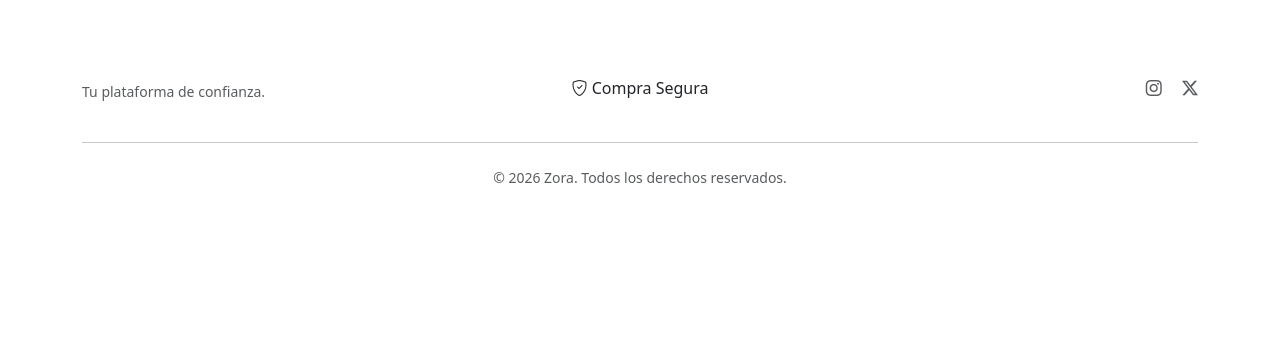
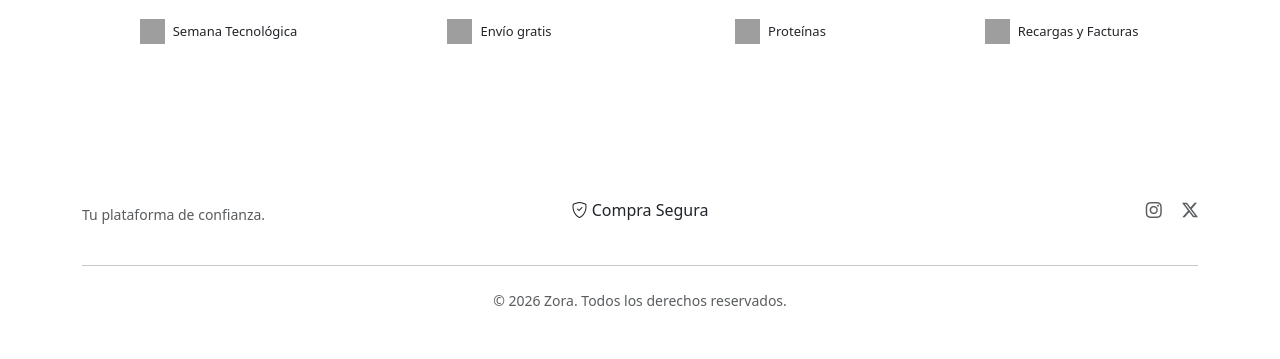
Before and after one commit to Farita1/online_store, a Flask app: page / in a window 1280 px wide. Shown: the part 508-867 px from the top of the page. Before the commit the page ends 691 px from the top, so only its background shows below. Run offline with Flask 3, Linux system fonts and the light colour scheme; data that the repository does not hold is empty; some libraries are stand-ins or nearby versions; grey boxes are pictures that could not be loaded.

Commit message:
news templates (search, cart) and logic backend views.py

```diff
--- a/website/auth.py
+++ b/website/auth.py
@@ -1,3 +1,5 @@
+from datetime import datetime
+
 from flask import Blueprint, flash, redirect, render_template, url_for
 from flask_login import current_user, login_user, login_required, logout_user
 from .forms import PasswordChangeForm, SignUpForm, LoginForm
@@ -70,7 +72,9 @@ def profile(customer_id):
     if current_user.id == 1:
         # Obtenemos los productos para mostrar el conteo en las stats del dashboard
         items = Product.query.all()
-        return render_template('admin_profile.html', customer=current_user, items=items)
+        # Obtenemos la hora del sistema para mostrarla en el dashboard
+        time_now = datetime.now().strftime("%I:%M %p")
+        return render_template('admin_profile.html', customer=current_user, items=items, time_now=time_now)
 
     # 2. Si no es admin, cargamos el perfil de cliente normal
     customer = Customer.query.get_or_404(customer_id)
--- a/website/templates/admin_profile.html
+++ b/website/templates/admin_profile.html
@@ -102,7 +102,7 @@
                     </div>
                     <div class="col-md-4">
                         <small class="text-muted d-block fw-bold small text-uppercase">Último Acceso</small>
-                        <span class="text-white small">Hoy, {{ range(10, 24)|random }}:00</span>
+                        <span class="text-white small">Hoy, {{ time_now }}</span>
                     </div>
                 </div>
             </div>
--- a/website/templates/base.html
+++ b/website/templates/base.html
@@ -40,15 +40,24 @@
                     <li class="nav-item"><a class="nav-link" href="#">Tendencias</a></li>
                 </ul>
 
-                <form class="d-flex mx-auto search-container" role="search" action="/search" style="width: 45%;" method="POST">
+                <form class="d-flex mx-auto search-container" role="search" action="/search" style="width: 40%;" method="POST">
                     <input class="form-control search-input" name="search" type="search" placeholder="Buscar en Zora..." aria-label="Search">
                     <button class="btn btn-zora" type="submit"><i class="bi bi-search"></i></button>
                 </form>
 
                 <ul class="navbar-nav ms-auto align-items-center">
-                    <li class="nav-item px-3">
-                        <a class="nav-link cart-icon" href="/cart">
-                            <i class="bi bi-bag-heart"></i>
+                    <li class="nav-item px-2">
+                        <a class="nav-link cart-icon" href="/wishlist" title="Lista de Deseos">
+                            <i class="bi bi-heart"></i>
+                            <span class="position-absolute top-0 start-100 translate-middle badge rounded-pill badge-zora">
+                                0
+                            </span>
+                        </a>
+                    </li>
+
+                    <li class="nav-item px-2 me-2">
+                        <a class="nav-link cart-icon" href="{{ url_for('views.show_cart') }}" title="Mi Carrito">
+                            <i class="bi bi-bag"></i>
                             <span class="position-absolute top-0 start-100 translate-middle badge rounded-pill badge-zora">
                                 {{ cart | length if cart else 0 }}
                             </span>
@@ -135,6 +144,7 @@
     </footer>
 
     <script src="https://code.jquery.com/jquery-3.7.1.min.js"></script>
+    <script src="{{ url_for ('static', filename='js/myScript.js')}}"></script>
     <script src="https://cdn.jsdelivr.net/npm/bootstrap@5.3.0/dist/js/bootstrap.bundle.min.js"></script>
     <script src='{{ url_for("static", filename="js/owl.carousel.min.js") }}'></script>
     <script src='{{ url_for("static", filename="js/jquery.dataTables.min.js") }}'></script>
--- a/website/templates/home.html
+++ b/website/templates/home.html
@@ -4,92 +4,137 @@
 
 {% block body %}
 
-<div class="container text-center">
-    <div class="row" style="margin: 10px;">
-        <div class="col" style="margin: 3px;">
-            <div class="list-group shadow" id="right1" style="background-color: var(--zora-nav); border-radius: 10px; overflow: hidden; border: 1px solid #2d3238;">
-                <a href="" class="list-group-item list-group-item-action" style="background-color: transparent; color: var(--zora-text); border: 1px solid #252a30; text-align: left;">
-                    <i class="fa-solid fa-cart-shopping me-2" style="color: var(--zora-primary);"></i>
+<div class="container mt-4">
+    <div class="row g-3">
+        <div class="col-md-3">
+            <div class="list-group zora-card-bg shadow" id="right1" style="overflow: hidden;">
+                <a href="" class="list-group-item list-group-item-action">
+                    <i class="fa-solid fa-cart-shopping me-2 zora-dot"></i>
                     <span class="link-name">Supermercado</span>
                 </a>
-                <a href="" class="list-group-item list-group-item-action" style="background-color: transparent; color: var(--zora-text); border: 1px solid #252a30; text-align: left;">
-                    <i class="fa-solid fa-shirt me-2" style="color: var(--zora-primary);"></i>
+                <a href="" class="list-group-item list-group-item-action">
+                    <i class="fa-solid fa-shirt me-2 zora-dot"></i>
                     <span class="link-name">Moda</span>
                 </a>
-                <a href="" class="list-group-item list-group-item-action" style="background-color: transparent; color: var(--zora-text); border: 1px solid #252a30; text-align: left;">
-                    <i class="fa-solid fa-dumbbell me-2" style="color: var(--zora-primary);"></i>
+                <a href="" class="list-group-item list-group-item-action">
+                    <i class="fa-solid fa-dumbbell me-2 zora-dot"></i>
                     <span class="link-name">Artículos deportivos</span>
                 </a>
-                <a href="" class="list-group-item list-group-item-action" style="background-color: transparent; color: var(--zora-text); border: 1px solid #252a30; text-align: left;">
-                    <i class="fa-solid fa-bag-shopping me-2" style="color: var(--zora-primary);"></i>
+                <a href="" class="list-group-item list-group-item-action">
+                    <i class="fa-solid fa-bag-shopping me-2 zora-dot"></i>
                     <span class="link-name">Fashion</span>
                 </a>
-                <a href="" class="list-group-item list-group-item-action" style="background-color: transparent; color: var(--zora-text); border: 1px solid #252a30; text-align: left;">
-                    <i class="fa-solid fa-capsules me-2" style="color: var(--zora-primary);"></i>
+                <a href="" class="list-group-item list-group-item-action">
+                    <i class="fa-solid fa-capsules me-2 zora-dot"></i>
                     <span class="link-name">Suplementos</span>
                 </a>
             </div>
         </div>
 
-        <div class="col-md-7" style="margin: 3px;">
-            <img src="../static/images/center.jpg" alt="" style="width: 100%; height: 365px; border-radius: 10px; object-fit: cover; border: 1px solid #2d3238;">
+        <div class="col-md-6 text-center">
+            <img src="{{ url_for('static', filename='images/center.jpg') }}" alt="Promo" class="img-fluid shadow-glow" style="border-radius: 10px; height: 365px; width: 100%; object-fit: cover; border: 1px solid #2d3238;">
         </div>
 
-        <div class="col-md-2">
-            <div class="row shadow" style="background-color: var(--zora-nav); border-radius: 10px; padding: 10px; border: 1px solid #2d3238;">
-                <div class="row" style="display: flex; align-items: center; margin-top: 5px;">
-                    <div class="col-auto"><img src="../static/images/help.png" style="width: 25px; height: 25px;"></div>
-                    <div class="col" style="padding-left: 5px; text-align: left;">
-                        <h6 style="font-size: 11px; font-weight: 600; margin: 0; color: var(--zora-text);">CENTRO DE AYUDA</h6>
-                        <p style="font-size: 10px; color: var(--zora-muted); margin: 0;">Atención al cliente</p>
+        <div class="col-md-3">
+            <div class="zora-card-bg p-3 mb-3 shadow">
+                <div class="d-flex align-items-center mb-2">
+                    <img src="{{ url_for('static', filename='images/help.png') }}" style="width: 25px; height: 25px;" class="me-2">
+                    <div>
+                        <h6 class="mb-0 text-white" style="font-size: 11px; font-weight: 700;">CENTRO DE AYUDA</h6>
+                        <small class="text-muted" style="font-size: 10px;">Atención al cliente</small>
                     </div>
                 </div>
-                <hr style="border-top: 1px solid #333; margin: 10px 0; opacity: 0.5;">
-                <div class="row" style="display: flex; align-items: center;">
-                    <div class="col-auto"><img src="../static/images/return.png" style="width: 25px; height: 25px;"></div>
-                    <div class="col" style="padding-left: 5px; text-align: left;">
-                        <h6 style="font-size: 11px; font-weight: 600; margin: 0; color: var(--zora-text);">DEVOLUCIÓN FÁCIL</h6>
-                        <p style="font-size: 10px; color: var(--zora-muted); margin: 0;">Reembolso rápido</p>
+                <hr style="border-top: 1px solid #333; opacity: 0.3; margin: 10px 0;">
+                <div class="d-flex align-items-center mb-2">
+                    <img src="{{ url_for('static', filename='images/return.png') }}" style="width: 25px; height: 25px;" class="me-2">
+                    <div>
+                        <h6 class="mb-0 text-white" style="font-size: 11px; font-weight: 700;">DEVOLUCIÓN FÁCIL</h6>
+                        <small class="text-muted" style="font-size: 10px;">Reembolso rápido</small>
                     </div>
                 </div>
-                <hr style="border-top: 1px solid #333; margin: 10px 0; opacity: 0.5;">
-                <div class="row" style="display: flex; align-items: center; margin-bottom: 5px;">
-                    <div class="col-auto"><img src="../static/images/payment.png" style="width: 25px; height: 25px;"></div>
-                    <div class="col" style="padding-left: 5px; text-align: left;">
-                        <h6 style="font-size: 11px; font-weight: 600; margin: 0; color: var(--zora-text);">VENDE EN ZORA</h6>
-                        <p style="font-size: 10px; color: var(--zora-muted); margin: 0;">Programa FBZ</p>
+                <hr style="border-top: 1px solid #333; opacity: 0.3; margin: 10px 0;">
+                <div class="d-flex align-items-center">
+                    <img src="{{ url_for('static', filename='images/payment.png') }}" style="width: 25px; height: 25px;" class="me-2">
+                    <div>
+                        <h6 class="mb-0 text-white" style="font-size: 11px; font-weight: 700;">VENDE EN ZORA</h6>
+                        <small class="text-muted" style="font-size: 10px;">Programa FBZ</small>
                     </div>
                 </div>
             </div>
-            <div class="row" style="margin-top: 12px;">
-                <img src="../static/images/right2.webp" alt="Banner" style="width: 100%; border-radius: 10px; border: 1px solid #2d3238;">
+
+            <div class="text-center">
+                <img src="{{ url_for('static', filename='images/right2.webp') }}" alt="Banner" class="img-fluid rounded border-primary-zora shadow-glow">
             </div>
         </div>
     </div>
 </div>
 
-<div class="container text-center">
-    <div class="row" style="margin: 8px;">
-        <div class="col" style="display: flex; align-items: center; justify-content: center; background-color: var(--zora-nav); border-radius: 10px; padding: 10px; margin: 5px; border: 1px solid #2d3238;">
-            <img src="../static/images/techweek.png" alt="" style="width: 25px; height: 25px;">
-            <h6 style="margin: 0 0 0 10px; font-size: 13px; color: var(--zora-text);">Semana Tecnológica</h6>
+<div class="container mt-4">
+    <div class="row g-2">
+        <div class="col-md-3">
+            <div class="zora-card-bg d-flex align-items-center p-3 justify-content-center border-0">
+                <img src="{{ url_for('static', filename='images/techweek.png') }}" alt="" style="width: 25px; height: 25px;" class="me-2">
+                <h6 class="mb-0" style="font-size: 13px; font-weight: 500;">Semana Tecnológica</h6>
+            </div>
         </div>
-        <div class="col" style="display: flex; align-items: center; justify-content: center; background-color: var(--zora-nav); border-radius: 10px; padding: 10px; margin: 5px; border: 1px solid #2d3238;">
-            <img src="../static/images/FreeDelivery.png" alt="" style="width: 25px; height: 25px;">
-            <h6 style="margin: 0 0 0 10px; font-size: 13px; color: var(--zora-text);">Envío gratis</h6>
+        <div class="col-md-3">
+            <div class="zora-card-bg d-flex align-items-center p-3 justify-content-center border-0">
+                <img src="{{ url_for('static', filename='images/FreeDelivery.png') }}" alt="" style="width: 25px; height: 25px;" class="me-2">
+                <h6 class="mb-0" style="font-size: 13px; font-weight: 500;">Envío gratis</h6>
+            </div>
         </div>
-        <div class="col" style="display: flex; align-items: center; justify-content: center; background-color: var(--zora-nav); border-radius: 10px; padding: 10px; margin: 5px; border: 1px solid #2d3238;">
-            <img src="../static/images/food.png" alt="" style="width: 25px; height: 25px;">
-            <h6 style="margin: 0 0 0 10px; font-size: 13px; color: var(--zora-text);">Proteínas</h6>
+        <div class="col-md-3">
+            <div class="zora-card-bg d-flex align-items-center p-3 justify-content-center border-0">
+                <img src="{{ url_for('static', filename='images/food.png') }}" alt="" style="width: 25px; height: 25px;" class="me-2">
+                <h6 class="mb-0" style="font-size: 13px; font-weight: 500;">Proteínas</h6>
+            </div>
         </div>
-        <div class="col" style="display: flex; align-items: center; justify-content: center; background-color: var(--zora-nav); border-radius: 10px; padding: 10px; margin: 5px; border: 1px solid #2d3238;">
-            <img src="../static/images/airtime.png" alt="" style="width: 25px; height: 25px;">
-            <h6 style="margin: 0 0 0 10px; font-size: 13px; color: var(--zora-text);">Recargas y Facturas</h6>
+        <div class="col-md-3">
+            <div class="zora-card-bg d-flex align-items-center p-3 justify-content-center border-0">
+                <img src="{{ url_for('static', filename='images/airtime.png') }}" alt="" style="width: 25px; height: 25px;" class="me-2">
+                <h6 class="mb-0" style="font-size: 13px; font-weight: 500;">Recargas y Facturas</h6>
+            </div>
         </div>
     </div>
 </div>
 
+<div class="container mt-5 mb-5 text-center">
+    <div class="row row-cols-1 row-cols-sm-2 row-cols-md-4 g-4">
+        {% for item in items %}
+        <div class="col">
+            <div class="zora-card-bg h-100 p-3 transition-03 border-primary-zora shadow">
+                <div class="mb-3 position-relative" style="background: rgba(255,255,255,0.03); border-radius: 8px; padding: 10px;">
+                    <img src="{{ url_for('static', filename='uploads/' + item.product_picture) }}"
+                         alt="{{ item.product_name }}"
+                         style="height: 180px; width: 100%; object-fit: contain; border-radius: 6px;">
+                </div>
 
+                <h6 class="text-zora mb-2" style="font-weight: 700; min-height: 40px;">{{ item.product_name }}</h6>
 
+                <div class="mb-3">
+                    <h5 class="fw-bold mb-0 text-white">
+                        COP {{ "{:,.0f}".format(item.current_price / 1000).replace(',', '.') }}.000$
+                    </h5>
+
+                    {% if item.previous_price %}
+                        <small class="text-muted text-decoration-line-through">
+                            COP {{ "{:,.0f}".format(item.previous_price / 1000).replace(',', '.') }}.000$
+                        </small>
+                    {% endif %}
+                </div>
+
+                <div class="mt-auto">
+                    <p class="mb-2" style="font-size: 0.85rem; color: var(--zora-muted);">
+                        <i class="fa-solid fa-box-open me-1"></i> {{ item.in_stock }} Artículos restantes
+                    </p>
+                    <a href="/add-to-cart/{{ item.id }}" class="btn-zora d-block">
+                        <i class="fa-solid fa-cart-plus me-1"></i> Añadir al carrito
+                    </a>
+                </div>
+            </div>
+        </div>
+        {% endfor %}
+    </div>
+</div>
 
 {% endblock %}
--- a/website/views.py
+++ b/website/views.py
@@ -1,13 +1,171 @@
-from flask import Blueprint, render_template
+from flask import Blueprint, redirect, render_template, request, jsonify, flash
+from flask_login import login_required, current_user
+from .models import Cart, Product, ProductVariant
+from . import db
 
-from website.models import Product
-
-
-views = Blueprint('views', __name__)# Esto es como include en Django, es para importar las vistas a la aplicación principal
-
+views = Blueprint('views', __name__)
 
 @views.route('/')
 def home():
+    items = Product.query.filter_by(flash_sale=True).all()
+    return render_template('home.html', items=items, cart=Cart.query.filter_by(customer_link=current_user.id).all()
+                           if current_user.is_authenticated else [])
 
-    item = Product.query.filter_by(flash_sale=True)
-    return render_template('home.html', item=item)
+
+@views.route('add-to-cart/<int:item_id>')
+@login_required
+def add_to_cart(item_id):
+    # 1. Obtener el producto
+    product = Product.query.get_or_404(item_id)
+
+    # 2. Intentar obtener la primera variante
+    variant = ProductVariant.query.filter_by(product_id=item_id).first()
+
+    # 3. Si no existe ninguna variante, creamos una por defecto para que funcione el sistema
+    if not variant:
+        try:
+            variant = ProductVariant(
+                product_id=item_id,
+                sku=f"DEF-{product.id}-{product.reference_code}",
+                color="Único",
+                size="Estándar",
+                stock=product.in_stock
+            )
+            db.session.add(variant)
+            db.session.commit()
+        except Exception as e:
+            db.session.rollback()
+            print(f"Error al crear variante por defecto: {e}")
+            flash('No se pudo procesar el producto (falta variante)')
+            return redirect(request.referrer)
+
+    # 4. Verificar si ya existe en el carrito
+    item_exists = Cart.query.filter_by(variant_link=variant.id, customer_link=current_user.id).first()
+
+    if item_exists:
+        try:
+            item_exists.quantity += 1
+            db.session.commit()
+            flash(f'¡Cantidad de {product.product_name} actualizada!', category='success')
+        except Exception as e:
+            db.session.rollback()
+            flash('Error al actualizar cantidad', category='error')
+    else:
+        # 5. Si no existe, crear nuevo item en el carrito ligado a la variante
+        new_cart_item = Cart(
+            quantity=1,
+            variant_link=variant.id,
+            customer_link=current_user.id
+        )
+        try:
+            db.session.add(new_cart_item)
+            db.session.commit()
+            flash(f'¡{product.product_name} añadido al carrito!', category='success')
+        except Exception as e:
+            db.session.rollback()
+            print(f"Error al añadir al carrito: {e}")
+            flash('Hubo un problema al añadir el producto')
+
+    return redirect(request.referrer)
+
+@views.route('/cart')
+@login_required
+def show_cart():
+    cart = Cart.query.filter_by(customer_link=current_user.id).all()
+    amount = 0
+    for item in cart:
+        amount += item.variant.product.current_price * item.quantity
+
+    return render_template('cart.html', cart=cart, amount=amount, total=amount + 200)
+
+@views.route('/pluscart')
+@login_required
+def plus_cart():
+    cart_id = request.args.get('cart_id')
+    c = Cart.query.get_or_404(cart_id)
+    if c.quantity < c.variant.stock:
+        c.quantity += 1
+        db.session.commit()
+
+    cart = Cart.query.filter_by(customer_link=current_user.id).all()
+    amount = sum(item.variant.product.current_price * item.quantity for item in cart)
+
+    return jsonify({
+        'quantity': c.quantity,
+        'amount': "{:,.0f}".format(amount),
+        'total': "{:,.0f}".format(amount + 200),
+        'line_total': "{:,.0f}".format(c.variant.product.current_price * c.quantity)
+    })
+
+@views.route('/minuscart')
+@login_required
+def minus_cart():
+    cart_id = request.args.get('cart_id')
+    c = Cart.query.get_or_404(cart_id)
+    if c.quantity > 1:
+        c.quantity -= 1
+        db.session.commit()
+
+    cart = Cart.query.filter_by(customer_link=current_user.id).all()
+    amount = sum(item.variant.product.current_price * item.quantity for item in cart)
+
+    return jsonify({
+        'quantity': c.quantity,
+        'amount': "{:,.0f}".format(amount),
+        'total': "{:,.0f}".format(amount + 200),
+        'line_total': "{:,.0f}".format(c.variant.product.current_price * c.quantity)
+    })
+
+@views.route('/update-qty-manual')
+@login_required
+def update_qty_manual():
+    cart_id = request.args.get('cart_id')
+    new_qty = request.args.get('qty', type=int)
+    c = Cart.query.get_or_404(cart_id)
+
+    if new_qty and new_qty > 0:
+        if new_qty <= c.variant.stock:
+            c.quantity = new_qty
+        else:
+            c.quantity = c.variant.stock
+    else:
+        c.quantity = 1
+
+    db.session.commit()
+
+    cart = Cart.query.filter_by(customer_link=current_user.id).all()
+    amount = sum(item.variant.product.current_price * item.quantity for item in cart)
+
+    return jsonify({
+        'quantity': c.quantity,
+        'amount': "{:,.0f}".format(amount),
+        'total': "{:,.0f}".format(amount + 200),
+        'line_total': "{:,.0f}".format(c.variant.product.current_price * c.quantity)
+    })
+
+@views.route('/removecart')
+@login_required
+def remove_cart():
+    cart_id = request.args.get('cart_id')
+    c = Cart.query.get_or_404(cart_id)
+    db.session.delete(c)
+    db.session.commit()
+
+    cart = Cart.query.filter_by(customer_link=current_user.id).all()
+    amount = sum(item.variant.product.current_price * item.quantity for item in cart)
+
+    return jsonify({
+        'amount': "{:,.0f}".format(amount),
+        'total': "{:,.0f}".format(amount + 200 if amount > 0 else 0)
+    })
+
+
+@views.route('/search', methods=['GET', 'POST'])
+def search():
+    if request.method == 'POST':
+        search_query = request.form.get('search')
+        items = Product.query.filter(Product.product_name.ilike(f'%{search_query}%')).all()
+        return render_template('search.html', items=items, cart=Cart.query.filter_by(customer_link=current_user.id).all()
+                           if current_user.is_authenticated else [])
+
+    return render_template('search.html')
```
Also changed, not shown: website/templates/cart.html (added, +118 -0 lines), website/templates/search.html (added, +60 -0 lines).
